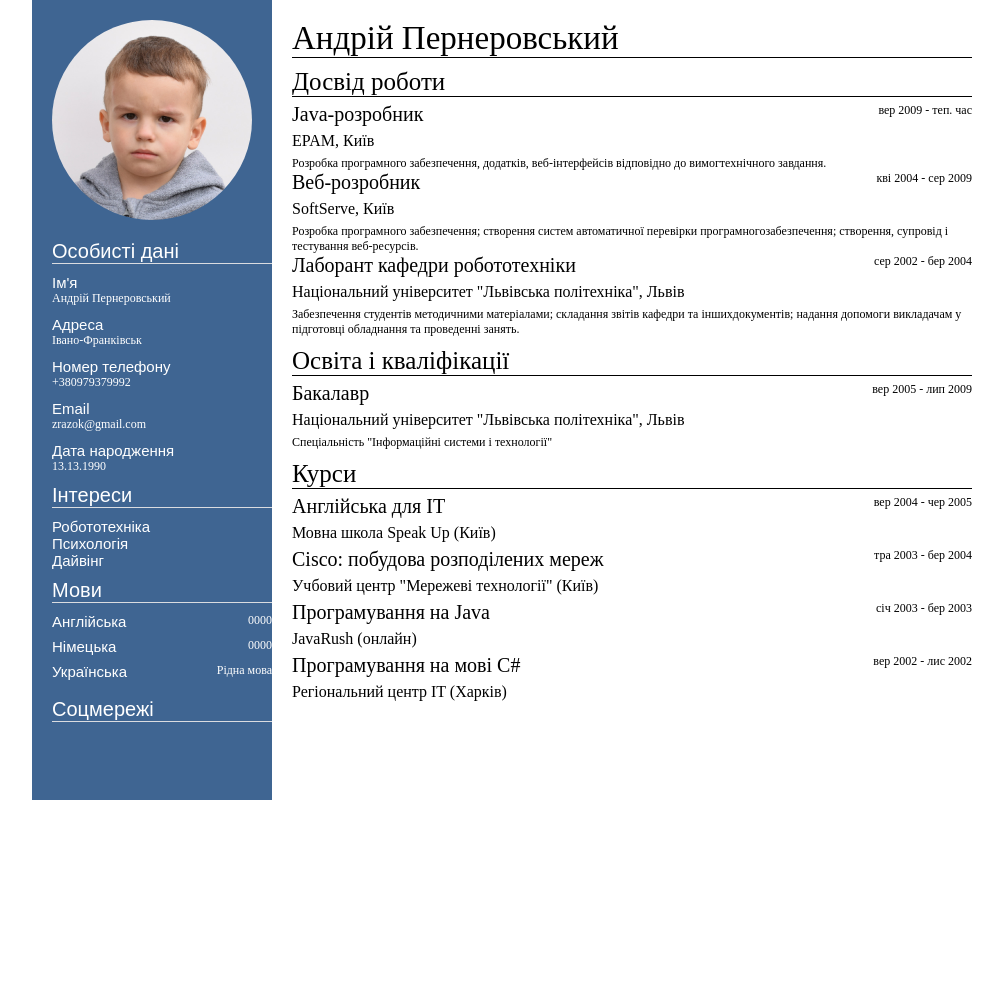
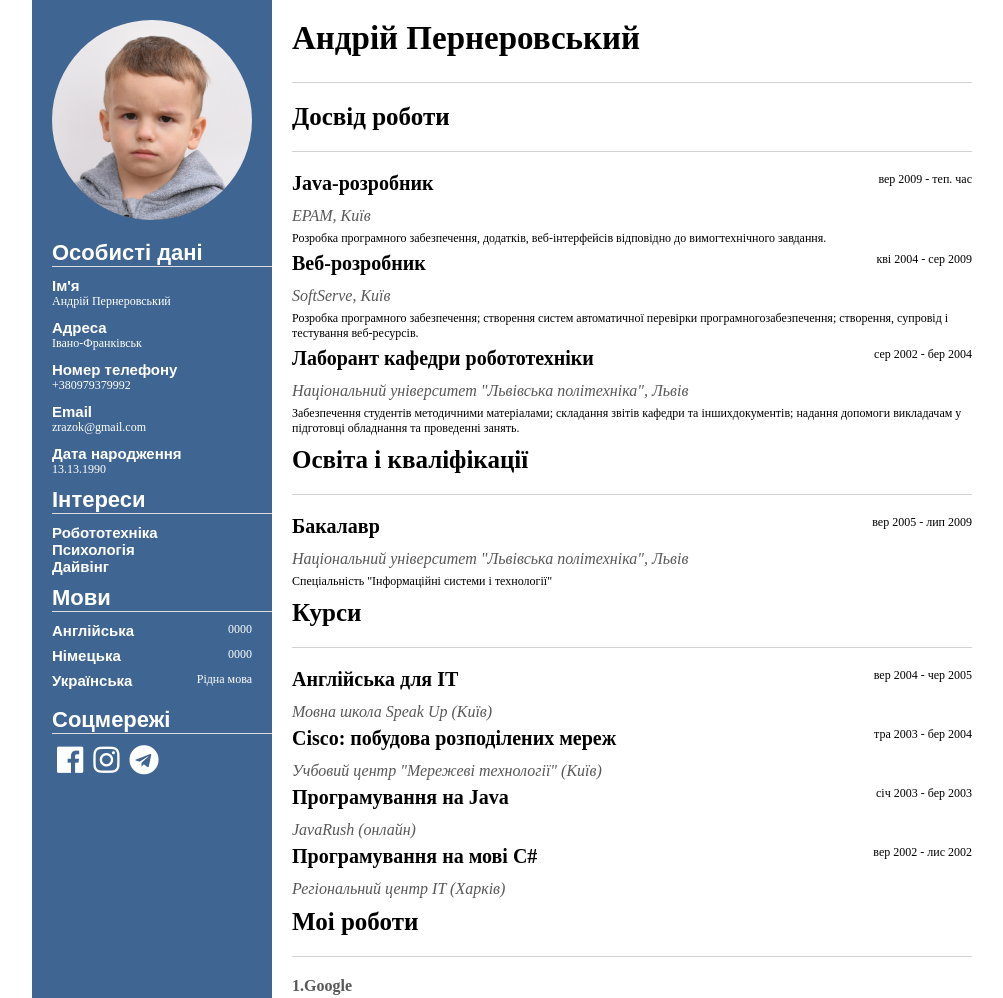
Before and after one commit to Pernerovski/Pernerovski.github.io, a plain HTML site: page index.html in a window 1280 px wide. Shown: the top 998 px of the page, without its empty margins (128-1131 px from the left). Before the commit the page ends 800 px from the top, so only its background shows below. Drawn offline with Linux system fonts and the light colour scheme.

Commit message:
Add files via upload

```diff
--- a/index.html
+++ b/index.html
@@ -4,27 +4,43 @@
 		<meta charset="utf-8">
 		<title>resume</title>
 		<link rel="stylesheet" href="styles/style.css">
-		<link rel="stylesheet" type="text/css" href="">
+		<link href="https://use.fontawesome.com/releases/v5.0.13/css/all.css" rel="stylesheet">
 	</head>
 	<body>
 		<div class="wrapper">
-			<div class="main-personal-data">
+			<div class="main-personal-title">
 				<div class="personal-image">
 					<img src="images/davyd.jpg" alt="avatar">
 				</div>
 			<div class="personal-item-information">
 				<div class="personal-item-info">
 						<div class="personal-data">Особисті дані</div>
-						<div class="personal-all-detailed">Ім'я</div>
-						<div class="personal-detailed">Андрій Пернеровський</div>
-						<div class="personal-all-detailed">Адреса</div>
-						<div class="personal-detailed">Івано-Франківськ</div>
-						<div class="personal-all-detailed">Номер телефону</div>
-						<div class="personal-detailed">+380979379992</div>
+							<div class="personal-box">
+								<div class="personal-all-detailed">Ім'я</div>
+								<div class="personal-detailed">Андрій Пернеровський</div>
+							</div>
+						<div class="personal-box">
+							<div class="personal-all-detailed">Адреса</div>
+								<div class="personal-detailed">
+									<a href="https://www.google.com/maps/place/%D0%90%D0%B2%D1%82%D0%BE%D1%80%D1%8B%D0%BD%D0%BE%D0%BA/@48.9032729,24.6815408,16z/data=!4m13!1m7!3m6!1s0x4730c16c34b0381d:0xd6d32394e59e41c2!2z0JjQstCw0L3Qvi3QpNGA0LDQvdC60L7QstGB0LosINCY0LLQsNC90L4t0KTRgNCw0L3QutC-0LLRgdC60LDRjyDQvtCx0LvQsNGB0YLRjCwgNzYwMDA!3b1!8m2!3d48.922633!4d24.711117!3m4!1s0x4730c1331b2dfe11:0xe36d35d0bfd3b442!8m2!3d48.9040228!4d24.6827968" target="_blank">Івано-Франківськ</a>
+								</div>
+						</div>
+						<div class="personal-box">
+							<div class="personal-all-detailed">Номер телефону</div>
+							<div class="personal-detailed">
+								<a href="tel:+380979379992">+380979379992</a>
+							</div>
+					</div>
+					<div class="personal-box">
 						<div class="personal-all-detailed">Email</div>
-						<div class="personal-detailed">zrazok@gmail.com</div>
+							<div class="personal-detailed">
+								<a href="mailto:zrazok@gmail.com?subject=resume&amp;">zrazok@gmail.com</a>
+							</div>
+					</div>
+					<div class="personal-box">
 						<div class="personal-all-detailed">Дата народження</div>
 						<div class="personal-detailed">13.13.1990</div>
+					</div>
 				</div>
 				<div class="personal-item-info">
 					<div class="personal-data">Інтереси</div>
@@ -49,8 +65,22 @@
 				</div>
 				<div class="personal-item-info">
 					<div class="personal-data">Соцмережі</div>
+					<div class="personal-social-networks">
+
+						<a class="soc-icons" href="https://www.facebook.com/"target="_blank">
+						<i class="fab fa-facebook"></i>
+						</a>
+
 					<div class="soc-icons">
-						<i></i>
+						<a href="https://www.instagram.com/?hl=ru"target="_blank">
+						<i class="fab fa-instagram"></i>
+						</a>
+					</div>
+					<div class="soc-icons">
+						<a href="https://web.telegram.org/"target="_blank">
+						<i class="fab fa-telegram"></i>
+						</a>
+					</div>
 					</div>
 				</div>
 			</div>
@@ -113,6 +143,15 @@
 					</div>
 					<div class="expirience-adres">Регіональний центр IT (Харків)</div>
 				</div>
+					<div class="expirience-info">
+					<div class="expirience-detail">Моі роботи</div>
+						<div class="expirience-works">
+							<a href="https://pernerovski.github.io/project-google"target="_blank">
+								<div class="expirience-my-works">1.Google</div>
+							</a>
+							</div>
+						</div>
+				</div>
 			</div>
 		</div>
 
--- a/styles/style.css
+++ b/styles/style.css
@@ -13,7 +13,10 @@ img{
 	margin: 0 auto;
 	display: flex;
 }
-.main-personal-data{
+a{
+	text-decoration: none;
+}
+.main-personal-title{
 	max-width: 25%;
 	min-width: 200px;
 	background-color: #3f6592;
@@ -32,34 +35,58 @@ img{
 .personal-item-info{
 	margin-bottom: 10px;
 	margin-left: 20px;
+	color: white;
 }
 .personal-data{
 	font-family: sans-serif;
-	font-size: 20px;
+	font-size: 22px;
+	font-weight: bold;
+	border-bottom: 1px solid #dadce0;
 
-	border-bottom: 1px solid #dadce0;
-	color: white;
 	margin-bottom: 10px;
+}
 
-
-}
 .personal-all-detailed{
 	font-family: sans-serif;
 	font-size: 15px;
-	color: white;
+
+	font-weight: bold;
 
 }
 .personal-detailed{
 	font-size: 12px;
+
+	margin-bottom: 10px;
+	margin-right: 20px;
+}
+.personal-detailed>a{
 	color: white;
-	margin-bottom: 10px;
+}
+.personal-detailed>a:hover{
+	color: black;
 }
 .personal-languages{
 	display: flex;
 	justify-content:space-between;
 }
-.personal-lang-detai{
-	font-size: 12px;
+.personal-social-networks{
+	display: flex;
+	justify-content: left;
+
+}
+.soc-icons{
+	font-size: 30px;
+	margin: 0 5px;
+
+}
+.soc-icons:hover{
+
+}
+i{
+	color: white;
+}
+i:hover{
+	color:black;
 }
 .main-pesonal-expirience{
 	background-color: rgb(255, 255, 255);
@@ -68,33 +95,49 @@ img{
 }
 .expirience-name{
 	font-size:33px;
-	border-bottom: 1px solid black;
-	margin-bottom: 10px;
+	font-weight: bold;
+	border-bottom: 1px solid #d2d2d2;
+	padding-bottom: 25px;
+	margin-bottom: 20px;
 }
 .expirience-info{
 	margin-bottom: 10px;
 }
 .expirience-detail{
 	font-size:25px;
-	border-bottom: 1px solid black;
-	margin-bottom: 6px;
+	border-bottom: 1px solid #d2d2d2;
+	margin-bottom: 20px;
+	padding-bottom: 20px;
+	font-weight: bold;
 
 }
 .expirience-pos-date{
 	display: flex;
 	justify-content: space-between;
+	padding-bottom: 6px;
 }
 .expirience-position{
 	font-size: 20px;
 	margin-bottom: 6px;
+	font-weight: bold;
 }
 .expirience-date{
 	font-size: 12px;
 }
-.expirience-adres{
-margin-bottom: 6px;
-}
 .expirience-detailed{
 	font-size: 12px;
+	margin-bottom: 6px;
+}
+.expirience-adres{
+	font-style: italic;
+	margin-bottom: 6px;
+	color: #585858;
+}
+
+.expirience-works{
 
 }
+.expirience-my-works{
+	color: #585858;
+	font-weight: bold;
+}
```
